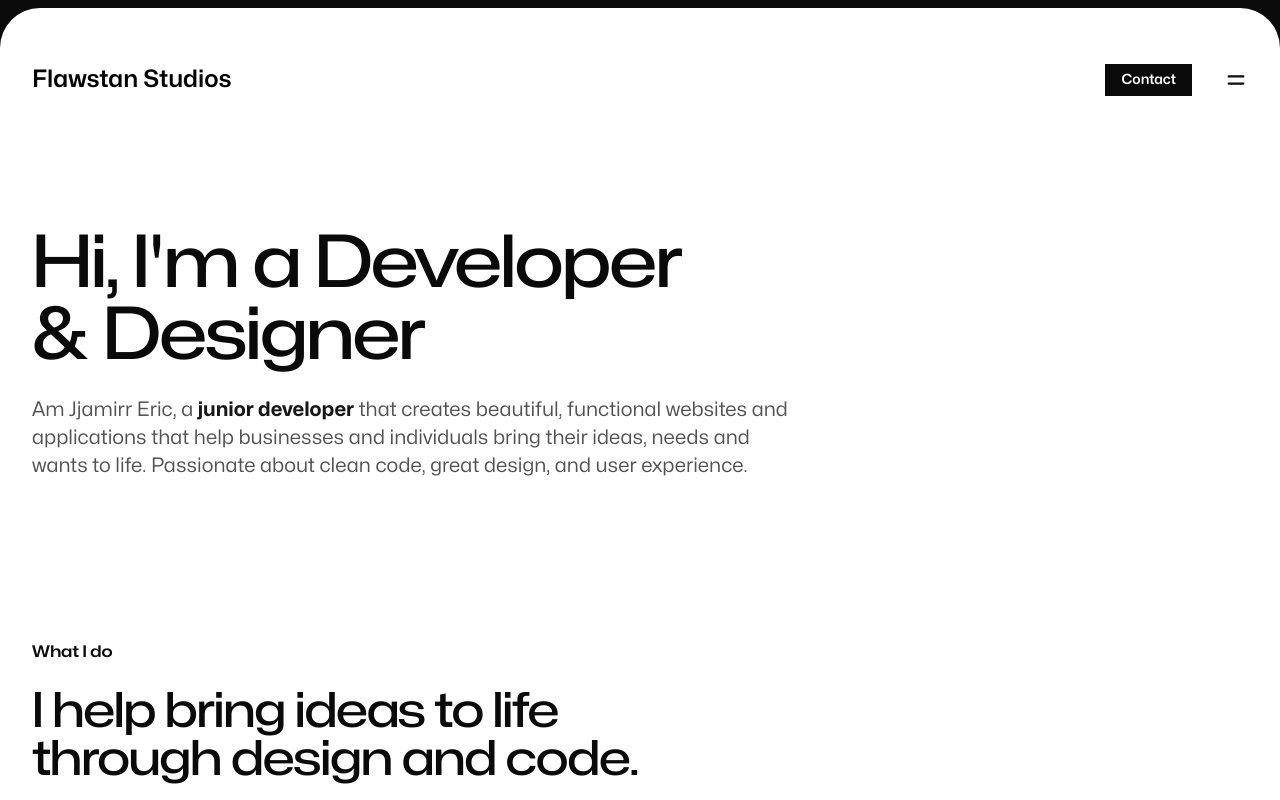
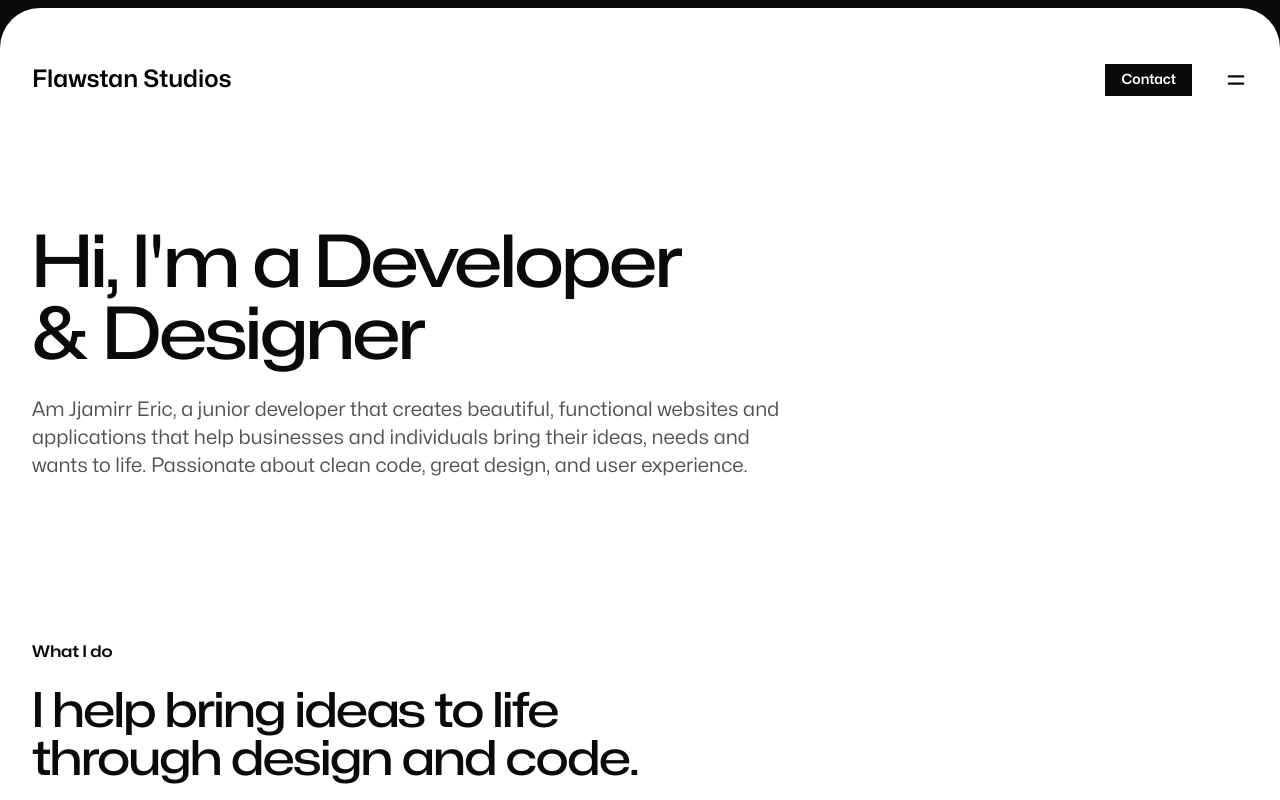
Before and after one commit to Krusty300/flawstan-studios, a Next.js app: page / in a window 1280 px wide. Shown: the top 800 px of the page. Built offline with nearby package versions, Linux system fonts and the light colour scheme.

Commit message:
Remove bold and italic styling from Home page text

```diff
--- a/src/app/page.jsx
+++ b/src/app/page.jsx
@@ -12,8 +12,7 @@ export default function Home() {
             Hi, I&apos;m a Developer &amp; Designer
           </h1>
           <p className="mt-6 text-xl text-neutral-600">
-            Am Jjamirr Eric, a{' '}
-            <strong className="font-bold text-neutral-900">junior developer</strong> that creates beautiful,
+            Am Jjamirr Eric, a junior developer that creates beautiful,
             functional websites and applications that help businesses and individuals
             bring their ideas, needs and wants to life. Passionate about clean code,
             great design, and user experience.
```
